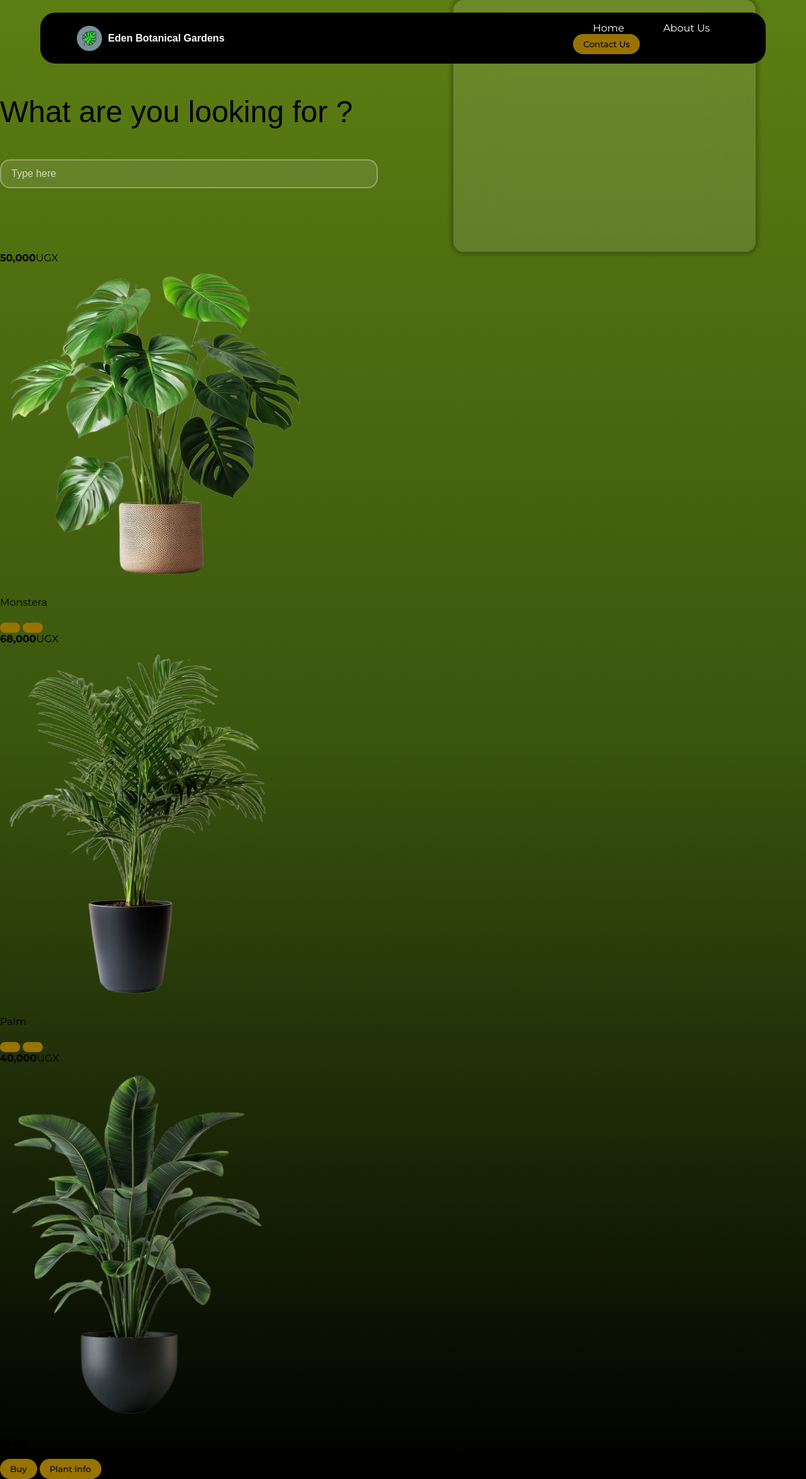
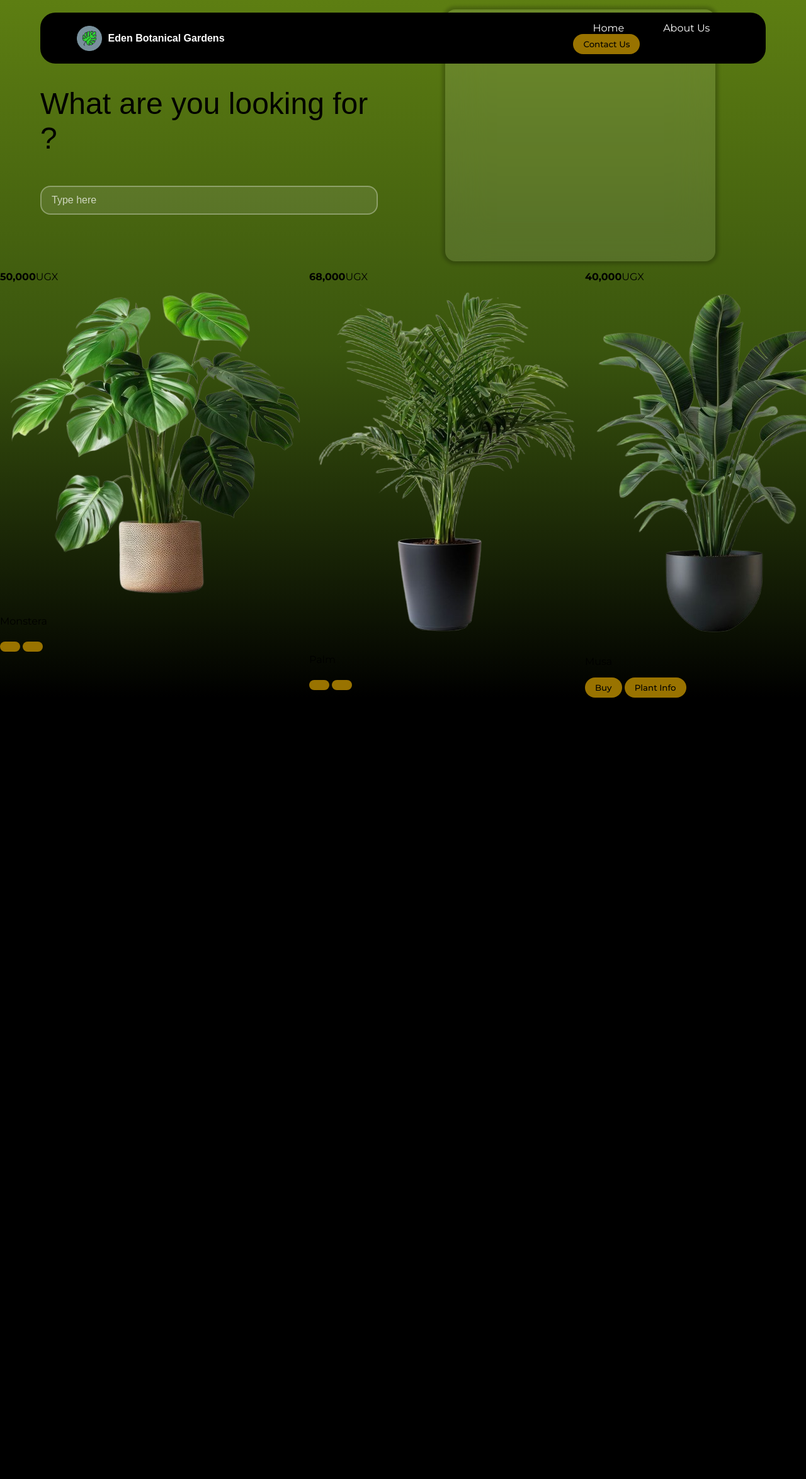
Before and after one commit to Mirembe-Peace/Eden_Botanical_Gardens, a PHP site: page / in a window 1280 px wide; the page is wider, and only the part inside the window is pictured. Shown: that part at 63% size. After the commit the page ends 1108 px from the top of that part, so only its background shows below. Run offline with PHP 8.4, Linux system fonts and the light colour scheme; some libraries are stand-ins or nearby versions; some web fonts are replaced.

Commit message:
some changes

```diff
--- a/script/script.js
+++ b/script/script.js
@@ -10,7 +10,7 @@
 const scene = new THREE.Scene();
 
 //camera
-const camera = new THREE.PerspectiveCamera(75, width / height, 0.1,1000);
+const camera = new THREE.PerspectiveCamera(75, window.innerWidth / window.innerHeight, 0.1,1000);
 camera.position.set(0, 0, 5);
 camera.lookAt(0, 0, 0);
 scene.add(camera);
@@ -23,7 +23,7 @@
 const loader = new GLTFLoader();
 loader.load('./assets/models/plant.glb', function(gltf){
     const plant = gltf.scene;
-    plant.scale.set(3, 3, 3);
+    plant.scale.set(2, 2, 2);
     plant.position.set(0, 0, 0);
     scene.add(plant);
     },
--- a/style/style.css
+++ b/style/style.css
@@ -108,7 +108,8 @@
     align-items: center;
     width: 100%;
     max-width: 1200px;
-    gap: 40px;
+    padding: 15px 5%;
+    gap: 20px;
 }
 
 .plant-search {
@@ -154,6 +155,10 @@
     display: block;
 }
 
+.plant-display{
+    display: flex;
+}
+
 /* Responsive styles */
 @media (max-width: 768px) {
     .mobile-menu-toggle {
```
